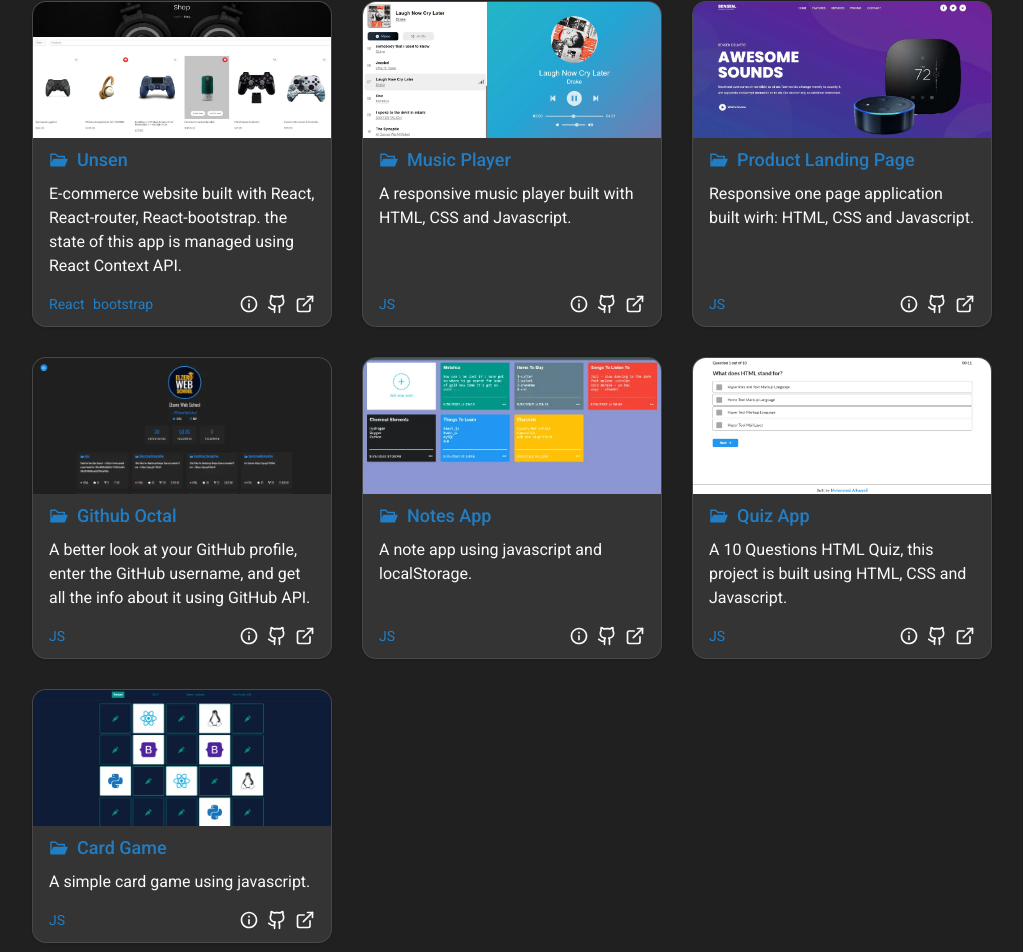
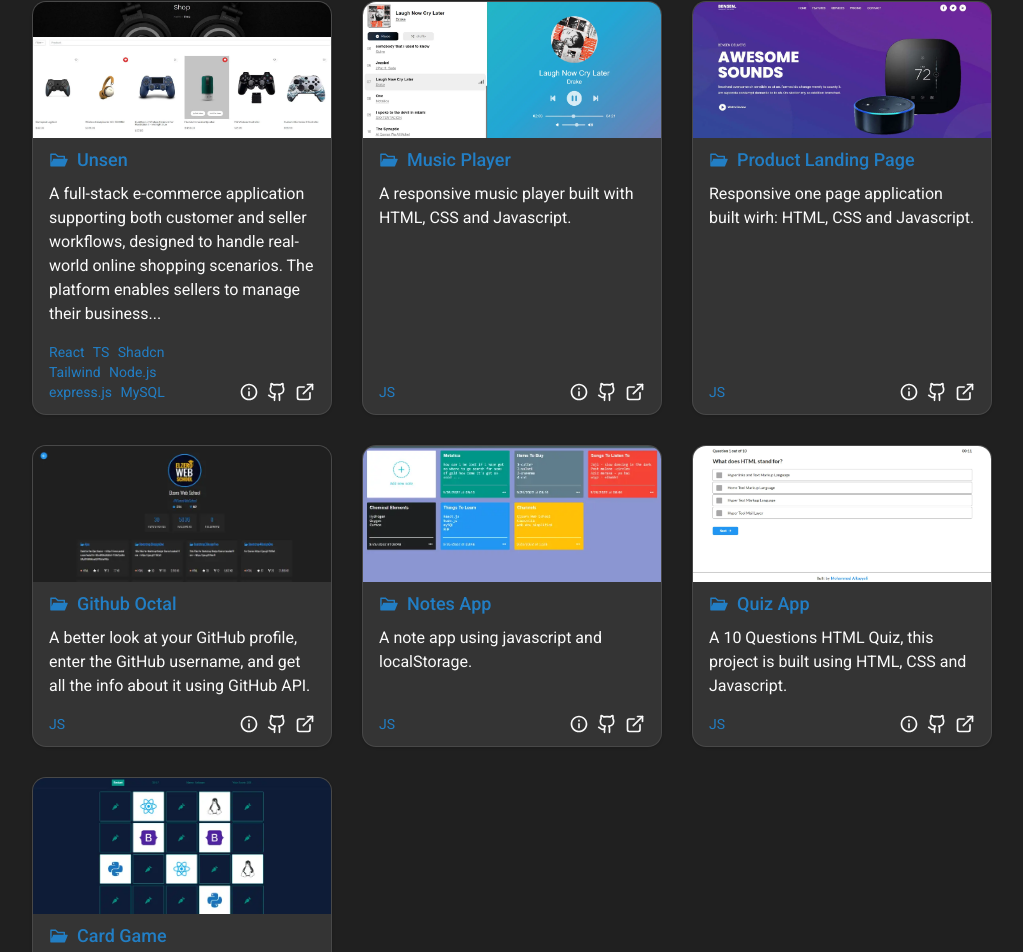
Before and after one commit to mhmd-k/my-portfolio-react, a React (Vite) app: page / in a window 1280 px wide. Shown: the part 3040-3992 px from the top of the page, without its empty margins (128-1151 px from the left). Built offline with nearby package versions, Linux system fonts and the light colour scheme; a web font is replaced by a local one.

Commit message:
Enhance project description for 'Unsen'
Updated project description for 'Unsen' to provide a detailed overview of its features and technology stack.

```diff
--- a/src/data/projectsData.ts
+++ b/src/data/projectsData.ts
@@ -29,10 +29,10 @@ export const projectsData: Project[] = [
   {
     images: ["/unsen/1.webp", "/unsen/2.webp", "/unsen/3.webp"],
     title: "Unsen",
-    desc: "E-commerce website built with React, React-router, React-bootstrap. the state of this app is managed using React Context API.",
+    desc: "A full-stack e-commerce application supporting both customer and seller workflows, designed to handle real-world online shopping scenarios. The platform enables sellers to manage their business end-to-end, including product creation and editing, sales analytics, and invoice tracking, while customers can browse products, place orders, and manage their purchase history. Built with a modern frontend stack using React, TypeScript, Tailwind CSS, and shadcn/ui for a responsive and scalable user interface. The backend is powered by Node.js and Express.js, with MySQL handling data persistence and relational data modeling. Note: The application is deployed on Render using free-tier services. As a result, the backend may enter a sleep state after periods of inactivity (~15 minutes), causing a short delay on the first request.",
     github: "https://github.com/mhmd-k/Unsen",
-    link: "https://mhmd-k.github.io/Unsen/",
-    footer: "React bootstrap",
+    link: "https://unsen-frontend.onrender.com/",
+    footer: "React TS Shadcn Tailwind Node.js express.js MySQL",
   },
   {
     images: ["/music-player.webp"],
```
